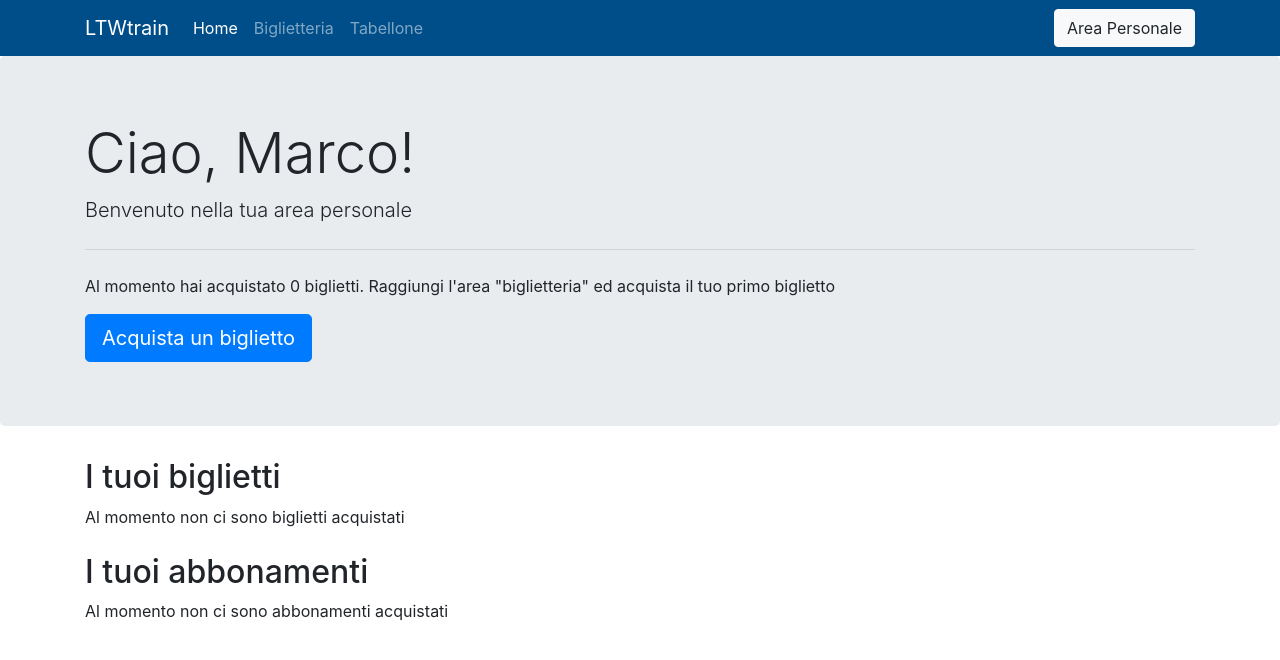
After one commit to chrismarinoni/LTWtrain, a PHP site: page /account/dashboard.php in a window 1280 px wide. The commit adds this page. Shown: the top 660 px of the page. Run offline with PHP 8.4, Linux system fonts and the light colour scheme.

Commit message:
Alcune piccole modifiche, introdotta la dashboard
Aggiunta una prima bozza di dashboard, migliorata la pagina dei risultati. Altre modifiche minori.

```diff
--- a/TODO.txt
+++ b/TODO.txt
@@ -15,3 +15,5 @@ PROSSIME COSE DA IMPLEMENTARE
 Login e registrazione funzionanti.
 
 Aggiornare database.
+
+Rotazione freccia risultati ricerca.
--- /dev/null
+++ b/account/dashboard.php
@@ -0,0 +1,73 @@
+<?php
+	$name = "Marco";
+	$numBigliettiAcquistati = 0;
+?>
+
+<!doctype html>
+<html lang="en">
+  <head>
+    <meta charset="utf-8">
+    <meta name="viewport" content="width=device-width, initial-scale=1, shrink-to-fit=no">
+    <meta name="description" content="">
+    <meta name="author" content="">
+    <link rel="icon" href="../../../../favicon.ico">
+
+    <title>Login - LTWtrain</title>
+
+    <!-- Bootstrap core CSS -->
+    <link href="../css/bootstrap.min.css" rel="stylesheet">
+
+    <!-- Custom styles for this template -->
+    <link href="../css/style.css" rel="stylesheet">
+
+    <script rel="text/javascript" lang="javascript" href="../js/signin_validation.js"></script>
+
+  </head>
+
+  <body>
+    <header id="nav">
+      <nav class="navbar navbar-expand-md navbar-dark fixed-top bg-red"  >
+        <div class="container" >
+          <a class="navbar-brand" href="#">LTWtrain</a>
+          <button class="navbar-toggler" type="button" data-toggle="collapse" data-target="#navbarCollapse" aria-controls="navbarCollapse" aria-expanded="false" aria-label="Toggle navigation">
+            <span class="navbar-toggler-icon"></span>
+          </button>
+          <div class="collapse navbar-collapse" id="navbarCollapse">
+            <ul class="navbar-nav mr-auto">
+              <li class="nav-item active">
+                <a class="nav-link" href="">Home <span class="sr-only">(current)</span></a>
+              </li>
+              <li class="nav-item">
+                <a class="nav-link" href="order/biglietteria.php">Biglietteria</a>
+              </li>
+              <li class="nav-item">
+                <a class="nav-link" href="tabellone.html">Tabellone</a>
+              </li>
+            </ul>
+            <a href="account/signin.php" class="btn btn-light" role="button" aria-pressed="true">Area Personale</a>
+          </div>
+        </div>
+      </nav>
+    </header>
+
+	<div class="jumbotron">
+		<div class="container">
+			<h1 class="display-4">Ciao, <?php echo($name); ?>!</h1>
+			<p class="lead">Benvenuto nella tua area personale</p>
+			<hr class="my-4">
+			<p>Al momento hai acquistato <?php echo($numBigliettiAcquistati); if($numBigliettiAcquistati==1) echo(" biglietto"); else echo(" biglietti"); ?>. <?php if($numBigliettiAcquistati == 0) echo("Raggiungi l'area \"biglietteria\" ed acquista il tuo primo biglietto"); else echo("Nell'area biglietteria puoi acquistare nuovi biglietti."); ?></p>
+			<a class="btn btn-primary btn-lg" href="../bigliettera.php" role="button">Acquista un biglietto</a>
+		</div>
+	</div>
+
+    <div class="container mb-4">
+      <h2>I tuoi biglietti</h2>
+      <p>Al momento non ci sono biglietti acquistati</p>
+    </div>
+
+    <div class="container mb-4">
+		<h2>I tuoi abbonamenti</h2>
+		<p>Al momento non ci sono abbonamenti acquistati</p>
+    </div>
+  </body>
+</html>
--- a/css/style.css
+++ b/css/style.css
@@ -58,7 +58,9 @@ body {
   min-height: 50px
 }
 
-
+.clickable {
+	cursor: pointer;
+}
 
 
 .autocomplete !important{
```
Also changed, not shown: account/signin.php (+17 -10 lines), css/signin.css (+10 -0 lines), order/ricerca.php (+29 -4 lines).
